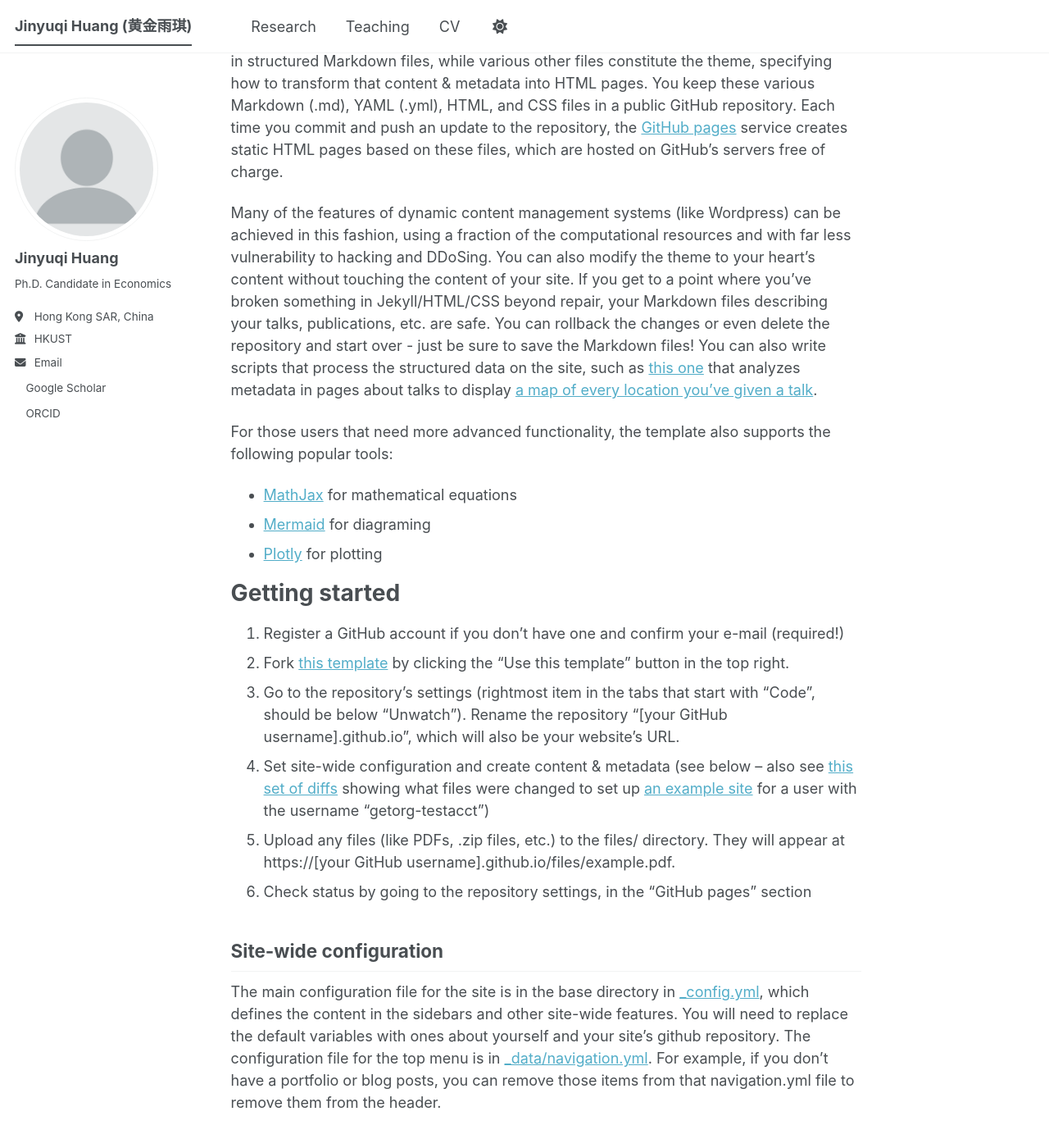
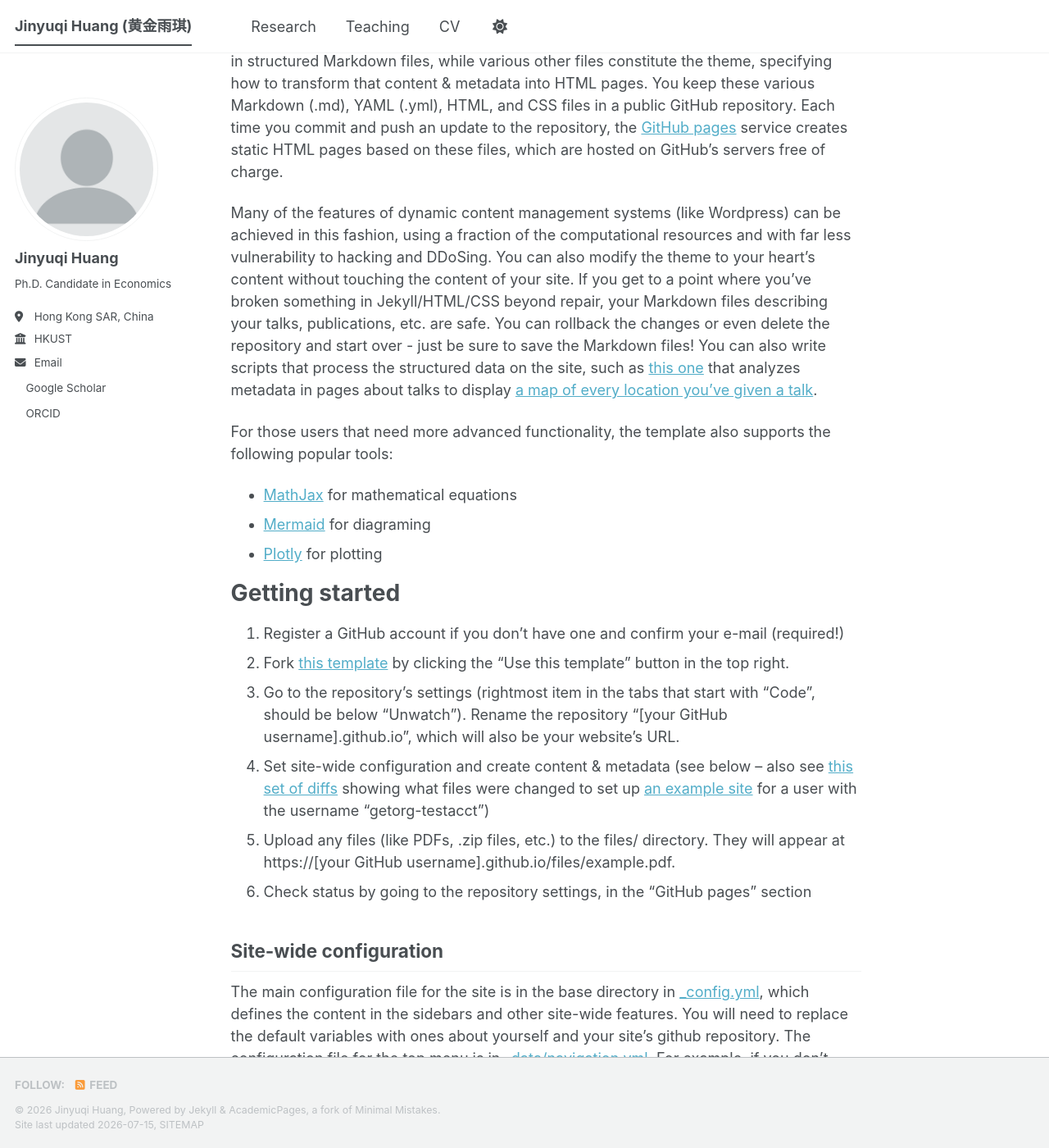
Before and after one commit to brayanam5903/brayanam5903.github.io, a Jekyll site: the page built from _pages/about.md, in a window 1280 px wide and 1400 px high, scrolled down 529 px. Shown: the whole window at 82% size. Built offline with Jekyll 4.4.1, drawn with Linux system fonts in a browser that asks for light colours; a style sheet for code colours, icons or effects is not loaded.

Commit message:
Update main.scss

```diff
--- a/assets/css/main.scss
+++ b/assets/css/main.scss
@@ -37,18 +37,3 @@
     "layout/sidebar",
     "layout/json_cv"
 ;
-
-/* --- 强制修复 Footer 遮挡问题 --- */
-.initial-content,
-#main {
-  display: flow-root !important; /* 建立新的块级格式化上下文，强制包含所有浮动元素，撑开高度 */
-  min-height: 80vh;              /* 保证页面即使没内容也有一定高度 */
-  padding-bottom: 50px;          /* 给底部留出呼吸空间 */
-}
-
-.page__footer {
-  position: relative !important; /* 确保 Footer 不会变成固定定位 */
-  clear: both !important;        /* 强制清除上方所有的浮动 */
-  z-index: 100;                  /* 确保层级正常 */
-  margin-top: 3rem;
-}
```
